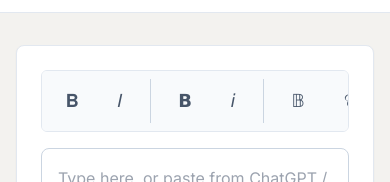
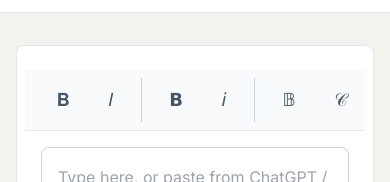
Before and after one commit to KarmicDaoist/linkedout, a React (Vite) app: page / in a window 390 px wide. Shown: the part 397-579 px from the top of the page. Built offline with nearby package versions, Linux system fonts and the light colour scheme.

Commit message:
fix(mobile): sticky toolbar stays visible while scrolling long posts

```diff
--- a/components/Editor.tsx
+++ b/components/Editor.tsx
@@ -111,7 +111,8 @@ const Editor: React.FC = () => {
   return (
     <div className="flex flex-col gap-4">
       {/* Toolbar */}
-      <div className="flex items-center gap-2 p-2 bg-slate-50 border border-slate-200 rounded-md sticky top-0 z-10 overflow-x-auto whitespace-nowrap scrollbar-hide">
+      <div className="sticky top-0 z-10 -mx-4 px-4 bg-slate-50 border-b border-slate-200 py-2 sm:static sm:top-0 sm:z-10 sm:mx-0 sm:px-0 sm:bg-transparent sm:border-0 sm:border-b-0">
+        <div className="flex items-center gap-2 overflow-x-auto whitespace-nowrap scrollbar-hide">
           <div className="flex items-center gap-1 border-r border-slate-300 pr-2 mr-1">
             <Button
               onClick={() => handleApplyStyle('bold')}
@@ -172,6 +173,7 @@ const Editor: React.FC = () => {
             }
           />
         </div>
+      </div>
 
       {/* Text Area */}
       <div className="relative">
```
Lines whose indentation alone changed are shown as unchanged.
